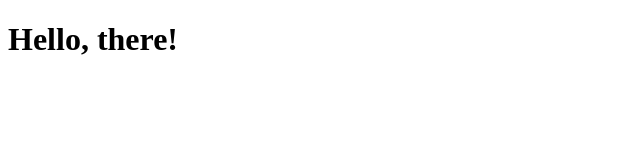
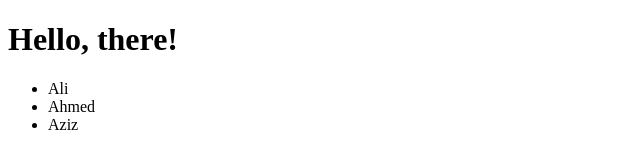
Before and after one commit to showaikhat/nvlst-test, a plain HTML site: page index.html in a window 1280 px wide. Shown: the whole page, without its empty margins (0-640 px from the left). Drawn offline with Linux system fonts and the light colour scheme.

Commit message:
Changed HTML

```diff
--- a/index.html
+++ b/index.html
@@ -1,11 +1,19 @@
 <!DOCTYPE html>
 <html lang="en">
+
 <head>
 	<meta charset="UTF-8">
 	<meta name="viewport" content="width=device-width, initial-scale=1.0">
 	<title>Document</title>
 </head>
+
 <body>
 	<h1>Hello, there!</h1>
+	<ul>
+		<li>Ali</li>
+		<li>Ahmed</li>
+		<li>Aziz</li>
+	</ul>
 </body>
+
 </html>
```
